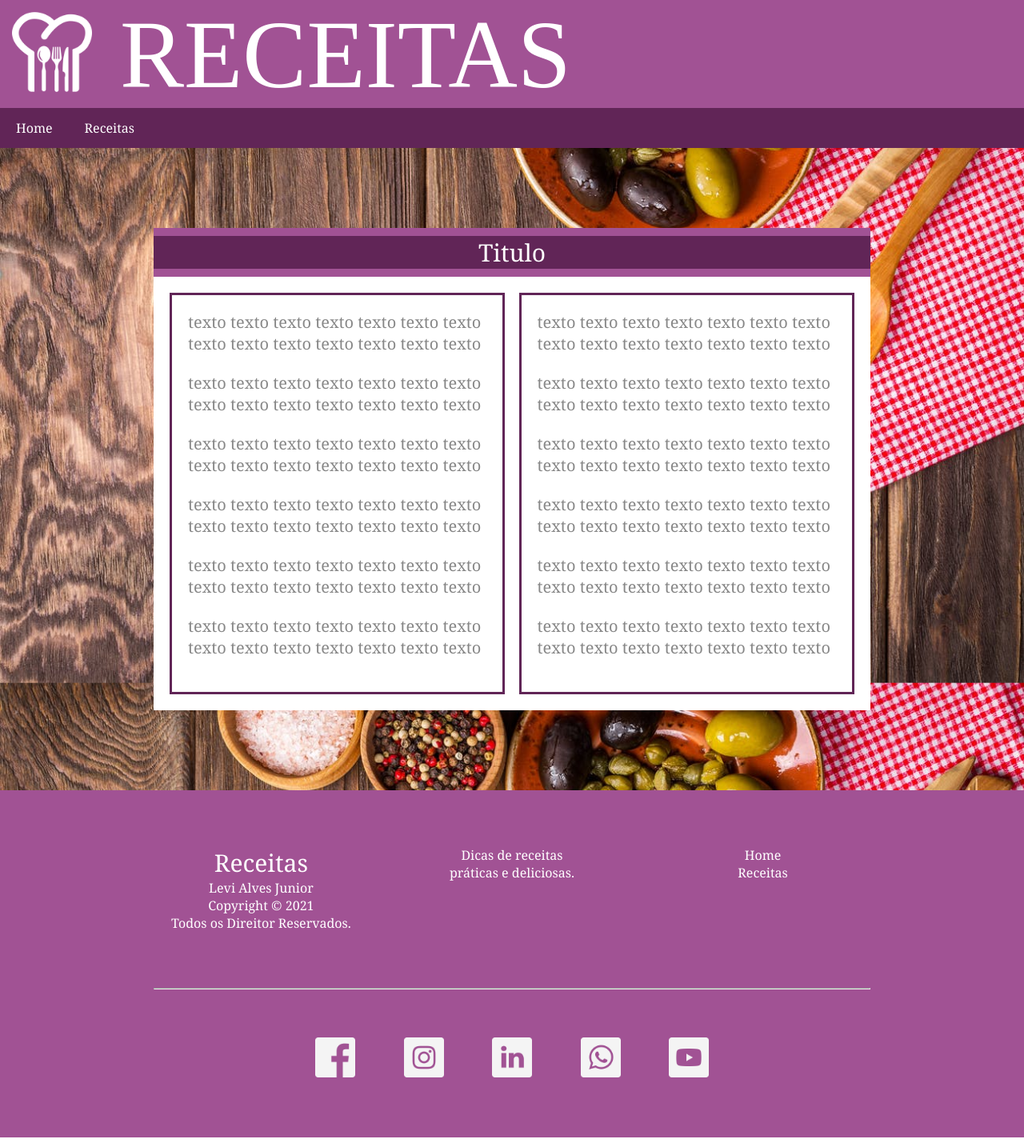
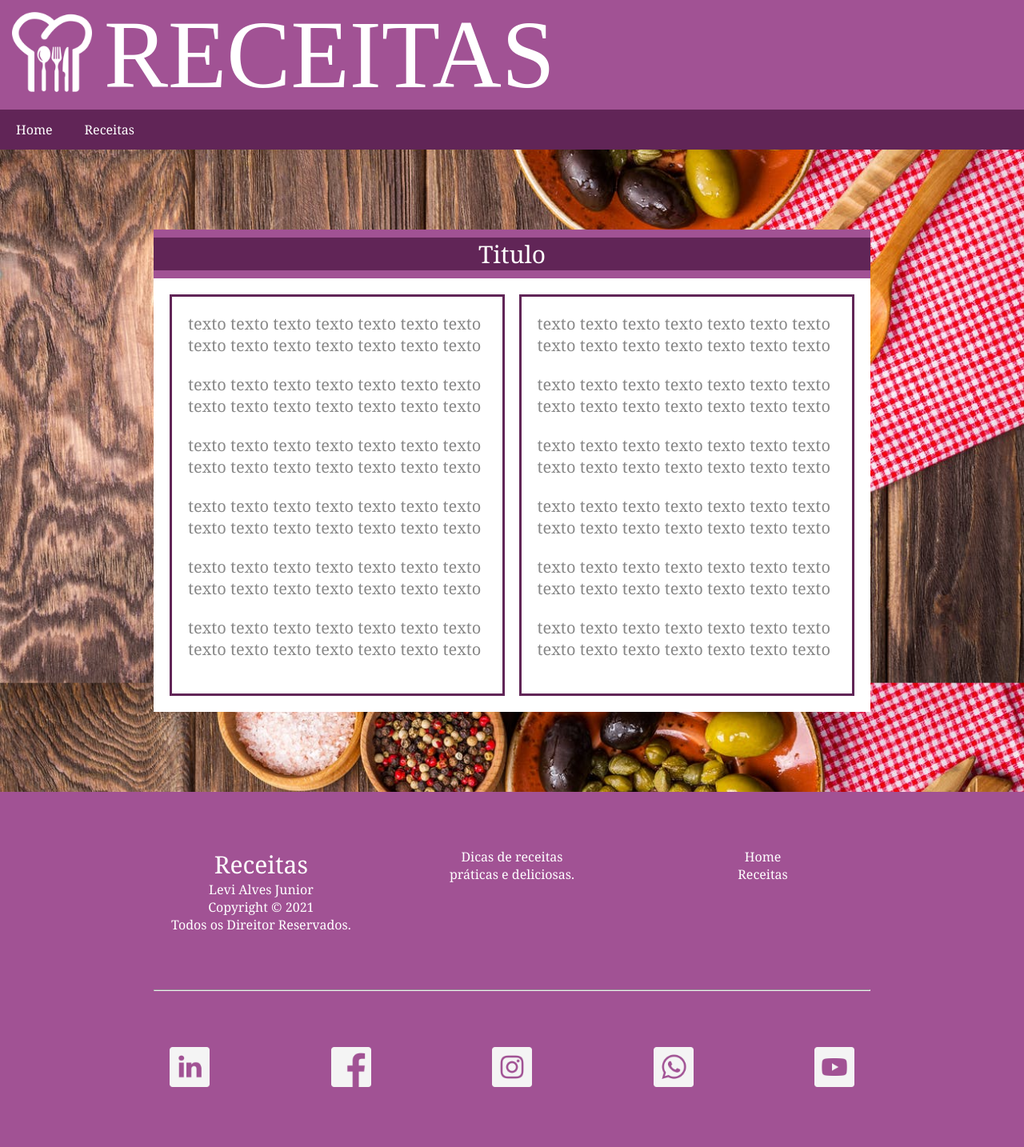
Before and after one commit to ivelcorvo/Site_de_Receitas, a plain HTML site: page receita.html in a window 1280 px wide. Shown: the whole page at 80% size. Drawn offline with Linux system fonts and the light colour scheme.

Commit message:
mega atualização

```diff
--- a/css/geral.css
+++ b/css/geral.css
@@ -86,43 +86,38 @@ body{
     width: 100%;
     height: auto;
     background-color: var(--corPadrao1);
-}
-.banner-logo .logo{
-    width: 100px;
-    height: auto;
+    position: fixed;
+    top: 0;
 }
 .banner-logo .logo .icone-logo{
     margin: 15px;
+    width: 100px;
 }
-.banner-logo .nome{
-    height: 100px;
 
-    padding-left: 50px;
-}
 .banner-logo .nome span{
     font-size: 120px;
     font-family: 'Arial Narrow Bold';
     color: var(--palavra);
 }
 @media only screen and (max-width: 1000px){
-    .banner-logo .logo{
+    .banner-logo .logo .icone-logo{
         width: 70px;
     }
     .banner-logo .nome span{
         line-height: 100px;
-        font-size: 70px;
+        font-size: 100px;
     }
 }
-@media only screen and (max-width: 500px){
+@media only screen and (max-width: 600px){
     .banner-logo .nome span{
-        font-size: 40px;
+        font-size: 55px;
     }
 }
 
 /* =============================================== */
 /* MAIN */
 section.principal{
-    margin-top: 100px;
+    margin-top: 287px;
     margin-bottom: 100px;
     background-color: var(--corSection);
     padding: 20px;
@@ -163,7 +158,28 @@ footer .footer-wrapper .footer-item{
     footer .footer-wrapper .footer-item{
         width: 100%;
     }
+}
 
+/* =========================== */
+/* midias sociais */
+.footer-wrapper-social{
+    margin-top: 50px;
+    /* border: 1px solid #fff; */
+    padding: 20px;
+    display: flex;
+    justify-content: space-between;
+}
+.footer-wrapper-social .social{
+    width: 50px;
+}
+@media only screen and (max-width: 500px){
+    .footer-wrapper-social{
+        display: block;
+    }
+    .footer-wrapper-social .social{
+        margin: auto;
+        margin-bottom: 20px;
+    }
 }
 
 /* =========================== */
--- a/css/menu.css
+++ b/css/menu.css
@@ -15,7 +15,14 @@
     width: 100%;
     height: 50px;
     line-height: 50px;
-    position: relative;
+    position: fixed;
+    top: 137px;
+}
+@media only screen and (max-width: 1000px){
+    .nav-wrapper{
+        top: 103px;
+    }
+
 }
 
 /* ===================================== */
@@ -68,7 +75,7 @@ ul.menu-mobile, .lbl-mobile, #check{
 
 ul.menu-mobile{
     list-style-type: none;
-    width: 200px;
+    width: 100%;
     margin-left: -500px;
     transition: 0.5s;
 }
--- a/css/receita.css
+++ b/css/receita.css
@@ -28,7 +28,7 @@
     color: var(--palavra);
 }
 .doces a.doce:hover{
-    opacity: 0.8;
+    /* opacity: 0.8; */
 }
 @media only screen and (max-width: 800px){
     .doces{
@@ -69,12 +69,11 @@
 }
 
 
-
 /* ============================================================================================================================================= */
 /*                                                          CADA RECEITA (RECEITA.HTML)                                                          */
 /* ============================================================================================================================================= */
 section.principal-receita{
-    margin-top: 100px;
+    margin-top: 287px;
     margin-bottom: 100px;
     background-color: var(--corSection);
 }
--- a/receita.html
+++ b/receita.html
@@ -17,7 +17,7 @@
         <header>
             <div class="banner-logo flex">
                 <div class="logo">
-                    <img src="icones/chapeu-de-chefe.png" class="icone-logo img-responsivo">
+                    <img src="icones/chapeu-de-chefe.png" class="icone-logo">
                 </div>
                 <div class="nome">
                     <span>RECEITAS</span>
@@ -91,15 +91,23 @@
                 </div>
             </div>
             <hr class="conteiner">
-            <nav class="links-wrapper conteiner2">
-                <ul class="links flex wrap between">
-                    <li><a href=""><img src="icones/facebook.png"></a></li>
-                    <li><a href=""><img src="icones/instagram.png"></a></li>
-                    <li><a href="https://www.linkedin.com/in/levi-alves-09b91a189/"><img src="icones/linkedin.png"></a></li>
-                    <li><a href=""><img src="icones/whatsapp.png"></a></li>
-                    <li><a href=""><img src="icones/youtube.png"></a></li>
-                </ul>
-            </nav>
+            <div class="footer-wrapper-social conteiner">
+                <div class="social">
+                    <a href="https://www.linkedin.com/in/levi-alves-09b91a189/"><img src="icones/linkedin.png" class="img-responsivo"></a>
+                </div>
+                <div class="social">
+                    <a href="#"><img src="icones/facebook.png" class="img-responsivo"></a>
+                </div>
+                <div class="social">
+                    <a href="#"><img src="icones/instagram.png" class="img-responsivo"></a>
+                </div>
+                <div class="social">
+                    <a href="#"><img src="icones/whatsapp.png" class="img-responsivo"></a>
+                </div>
+                <div class="social">
+                    <a href="#"><img src="icones/youtube.png" class="img-responsivo"></a>
+                </div>
+            </div>
         </footer>
     </body>
 </html>
```
Also changed, not shown: bolo_chocolate_caneca.html (+18 -10 lines), bolo_de_cenoura.html (+18 -10 lines), brigadeiro.html (+18 -10 lines), coquete_de_carne.html (+18 -10 lines), doce.html (+18 -10 lines), index.html (+18 -10 lines), pao_de_queijo.html (+18 -10 lines), polenta_frita.html (+18 -10 lines), pudim_leite_condensado.html (+18 -10 lines), receitas.html (+18 -10 lines), salgado.html (+18 -10 lines).
